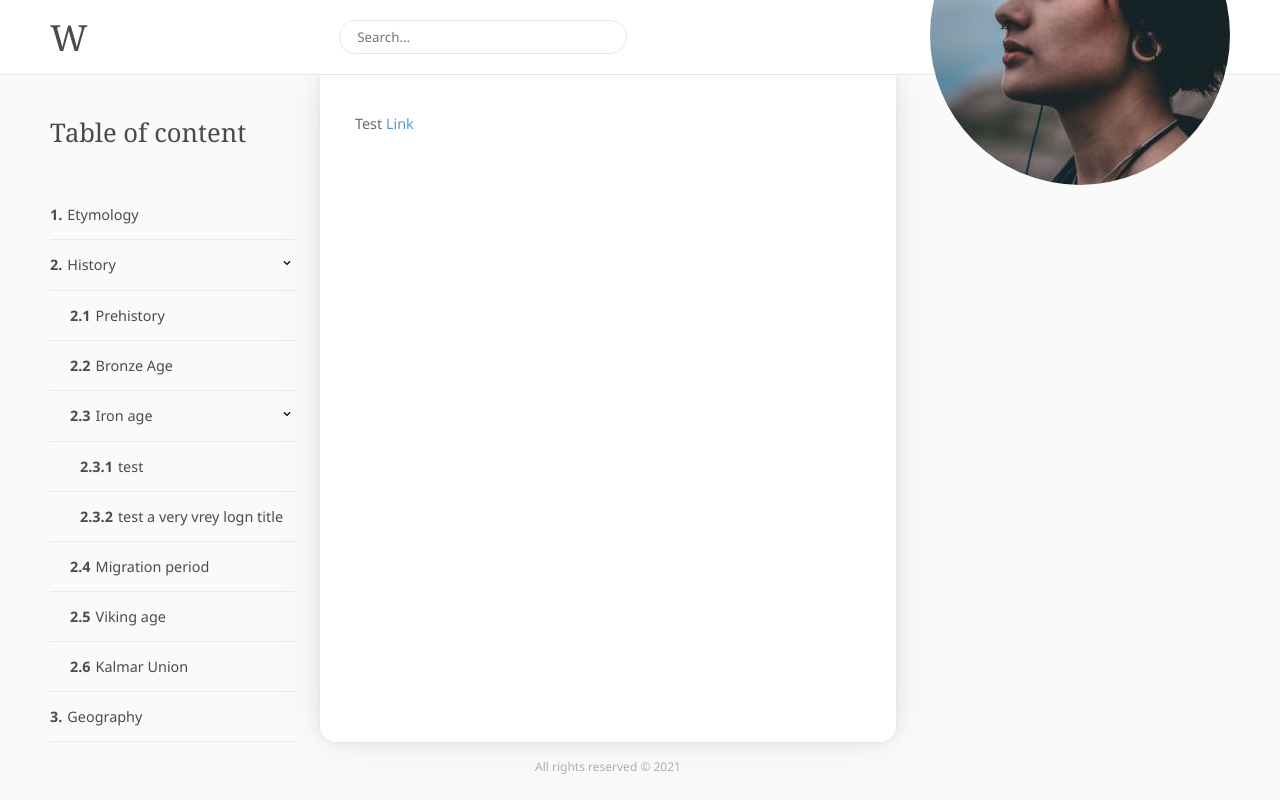
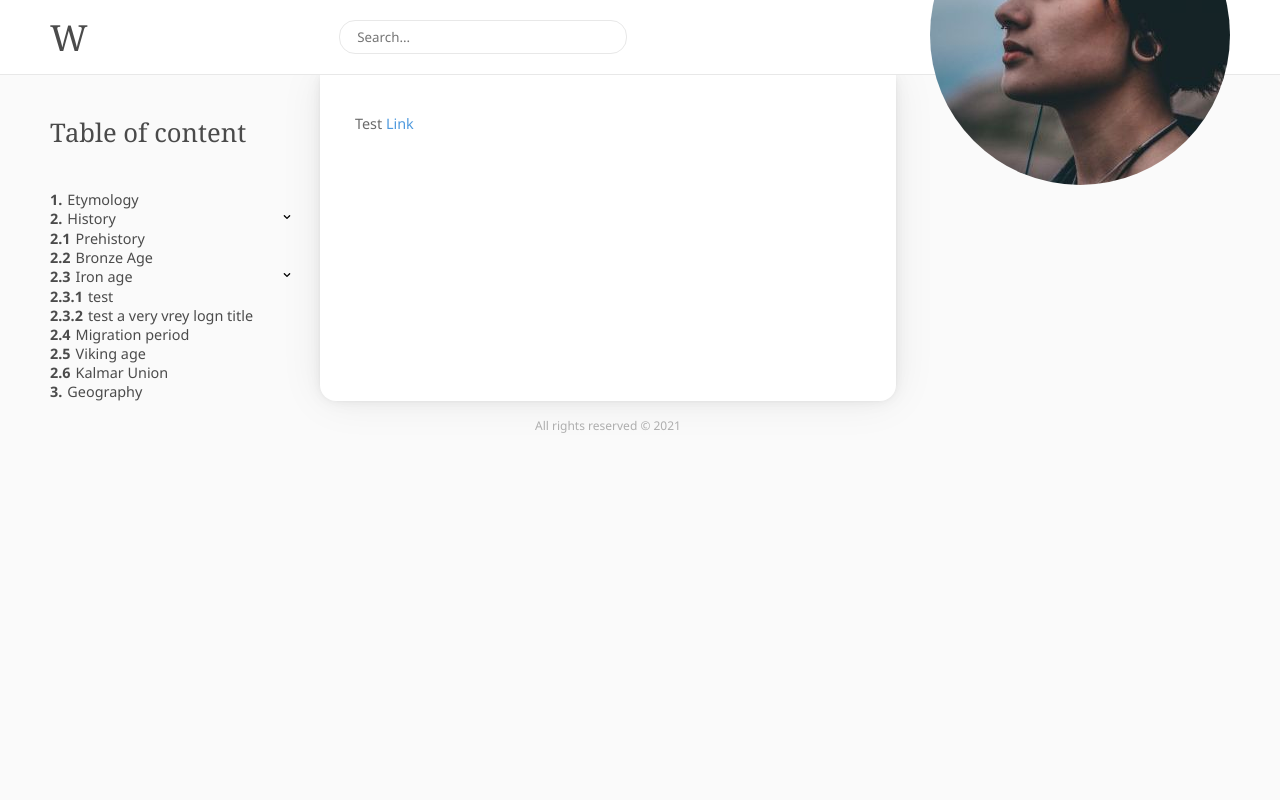
Before and after one commit to MakhnoGK/nextjs-wiki, a Next.js app in the folder client/: page / in a window 1280 px wide. Built offline with nearby package versions, Linux system fonts and the light colour scheme.

Commit message:
Css driven index numbering

```diff
--- /dev/null
+++ b/client/src/components/Tree/TreeNode.tsx
@@ -0,0 +1,33 @@
+import React from 'react';
+import Image from 'next/image';
+
+import { ITreeNode } from 'interfaces/ITree';
+import { Tree } from '.';
+import TreeNodeStyles from '@styles/components/tree/TreeNodeStyles';
+
+const TreeNode: React.FC<ITreeNode> = ({ title, children, topLevel }) => {
+    const hasChildren = children ? true : false;
+
+    return (
+        <TreeNodeStyles topLevel={topLevel}>
+            <div className="titleWrapper">
+                <span className="title">{title}</span>
+
+                {hasChildren && (
+                    <span className="arrow">
+                        <Image
+                            src="/assets/images/icons/chevron-down.svg"
+                            alt="expand"
+                            width={16}
+                            height={16}
+                        />
+                    </span>
+                )}
+            </div>
+
+            {hasChildren && <Tree data={children} topLevel={false} />}
+        </TreeNodeStyles>
+    );
+};
+
+export default TreeNode;
--- /dev/null
+++ b/client/src/components/Tree/index.tsx
@@ -0,0 +1,26 @@
+import React from 'react';
+
+import TreeNode from './TreeNode';
+
+import { ITree, ITreeNode } from 'interfaces/ITree';
+
+import TreeStyles from '@styles/components/tree/TreeStyles';
+
+export const Tree: React.FC<ITree> = ({ data, topLevel = true }) => {
+    return (
+        <TreeStyles>
+            {data.map((node: ITreeNode, key: number) => {
+                return (
+                    <TreeNode
+                        key={key}
+                        title={node.title}
+                        children={node?.children}
+                        topLevel={topLevel}
+                    />
+                );
+            })}
+        </TreeStyles>
+    );
+};
+
+export { default as TreeNode } from './TreeNode';
--- a/client/src/components/layout/Content/IndexFragment.tsx
+++ b/client/src/components/layout/Content/IndexFragment.tsx
@@ -1,14 +1,7 @@
 import React from 'react';
-import Image from 'next/image';
 
-import IndexContainer, {
-    IndexTitleContainer,
-} from '@styles/layout/IndexContainer';
-
-interface IndexItem {
-    title: string;
-    children?: IndexItem[];
-}
+import IndexContainer from '@styles/layout/IndexContainer';
+import { Tree } from '@components/Tree';
 
 const index = [
     { title: 'Etymology' },
@@ -33,48 +26,11 @@ const index = [
 ];
 
 const Index = () => {
-    const generateIndex = (
-        element: IndexItem[],
-        level?: number,
-    ): JSX.Element => {
-        return (
-            <ul>
-                {element.map((item, index) => {
-                    return (
-                        <IndexTitleContainer key={index} level={level}>
-                            <span className="titleWrapper">
-                                <strong>
-                                    {level > 2 && `${level - 1}.`}
-                                    {level && `${level}.`}
-                                    {index + 1}
-                                    {!level && '.'}
-                                </strong>
-                                {item.title}
-                                {item?.children && (
-                                    <span className="arrow">
-                                        <Image
-                                            src="/assets/images/icons/chevron-down.svg"
-                                            alt="Expand"
-                                            width={16}
-                                            height={16}
-                                        />
-                                    </span>
-                                )}
-                            </span>
-                            {item.children &&
-                                generateIndex(item.children, index + 1)}
-                        </IndexTitleContainer>
-                    );
-                })}
-            </ul>
-        );
-    };
-
     return (
         <IndexContainer>
             <h3 className="indexTitle">Table of content</h3>
 
-            {generateIndex(index)}
+            <Tree data={index} />
         </IndexContainer>
     );
 };
--- /dev/null
+++ b/client/src/interfaces/ITree.ts
@@ -0,0 +1,10 @@
+export interface ITreeNode {
+    title: string;
+    children?: ITreeNode[];
+    topLevel?: boolean;
+}
+
+export interface ITree {
+    data: ITreeNode[];
+    topLevel?: boolean;
+}
--- /dev/null
+++ b/client/src/styles/components/tree/TreeNodeStyles.ts
@@ -0,0 +1,39 @@
+import { colors } from '@styles/variables';
+import styled from 'styled-components';
+
+const TreeNodeStyles = styled.li<{ topLevel?: boolean }>`
+    counter-increment: item;
+    display: grid;
+    grid-template-columns: auto 1fr auto;
+    grid-template-rows: repeat(2, auto);
+
+    &::before {
+        content: counters(item, '.') '${(props) => (props.topLevel ? '.' : '')}';
+        font-weight: bold;
+        margin-right: 5px;
+        grid-column: 1 / 2;
+    }
+
+    ol {
+        grid-column: 1 / 4;
+    }
+
+    .titleWrapper {
+        grid-column: 2 / 3;
+        display: flex;
+
+        &:hover {
+            background-color: ${colors.grayMedium};
+        }
+
+        .arrow {
+            margin-left: auto;
+        }
+    }
+
+    & > ol {
+        grid-row: 2 / 3;
+    }
+`;
+
+export default TreeNodeStyles;
--- /dev/null
+++ b/client/src/styles/components/tree/TreeStyles.ts
@@ -0,0 +1,8 @@
+import styled from 'styled-components';
+
+const TreeStyles = styled.ol`
+    counter-reset: item;
+    list-style-type: none;
+`;
+
+export default TreeStyles;
--- a/client/src/styles/layout/IndexContainer.ts
+++ b/client/src/styles/layout/IndexContainer.ts
@@ -1,10 +1,11 @@
-import styled from "styled-components";
+import styled from 'styled-components';
 
 import { colors } from '@styles/variables';
 
 const IndexContainer = styled.aside`
     padding-left: 50px;
     margin-right: 25px;
+    user-select: none;
 
     .indexTitle {
         color: ${colors.textGrayHard};
@@ -12,28 +13,6 @@ const IndexContainer = styled.aside`
         font-weight: 400;
         margin: 40px 0 40px 0;
     }
-
-    ul {
-        li {
-            display: block;
-
-            strong {
-                margin-right: 5px;
-            }
-        }
-    }
-`;
-
-export const IndexTitleContainer = styled.li<{ level?: number }>`
-    .titleWrapper {
-        display: flex;
-        border-bottom: 1px solid ${colors.grayMedium};
-        padding: 15px 0 15px ${(props) => `${props?.level ? props.level * 10 : 0}px`};
-
-        .arrow {
-            margin-left: auto;
-        }
-    }
 `;
 
 export default IndexContainer;
```
